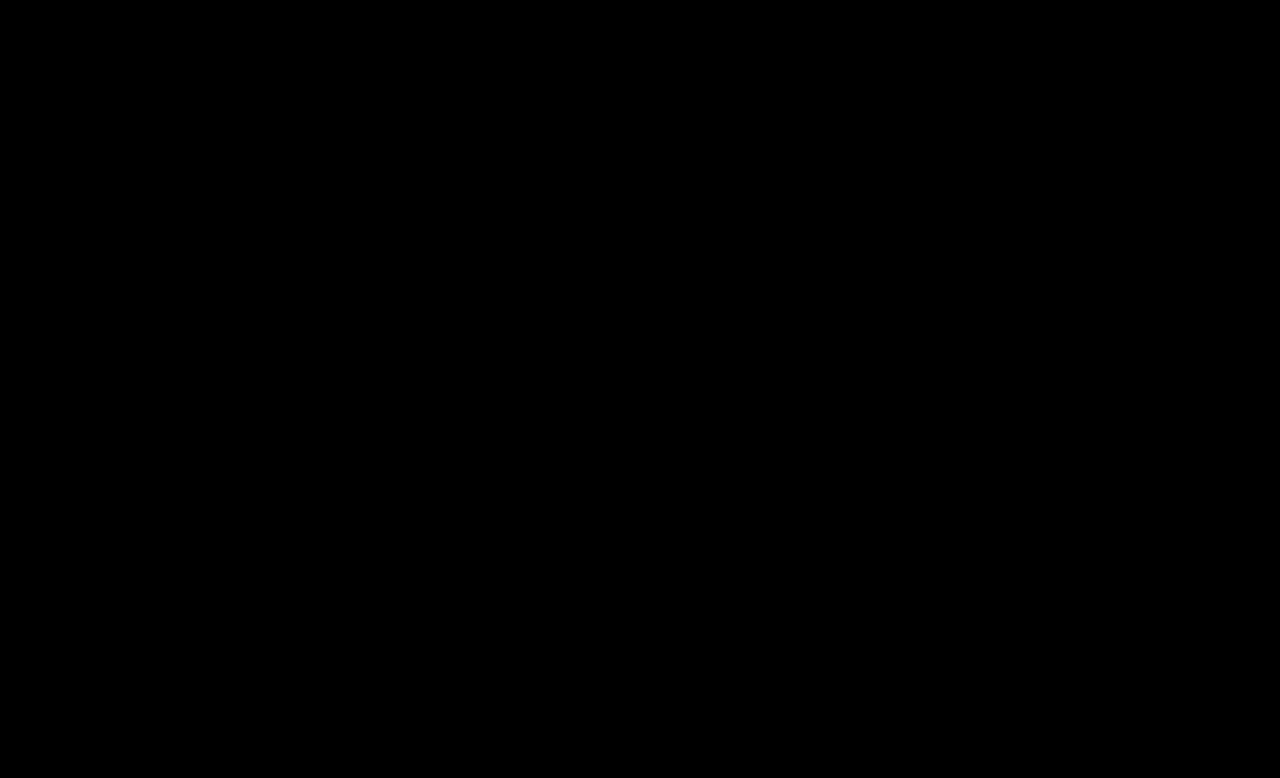
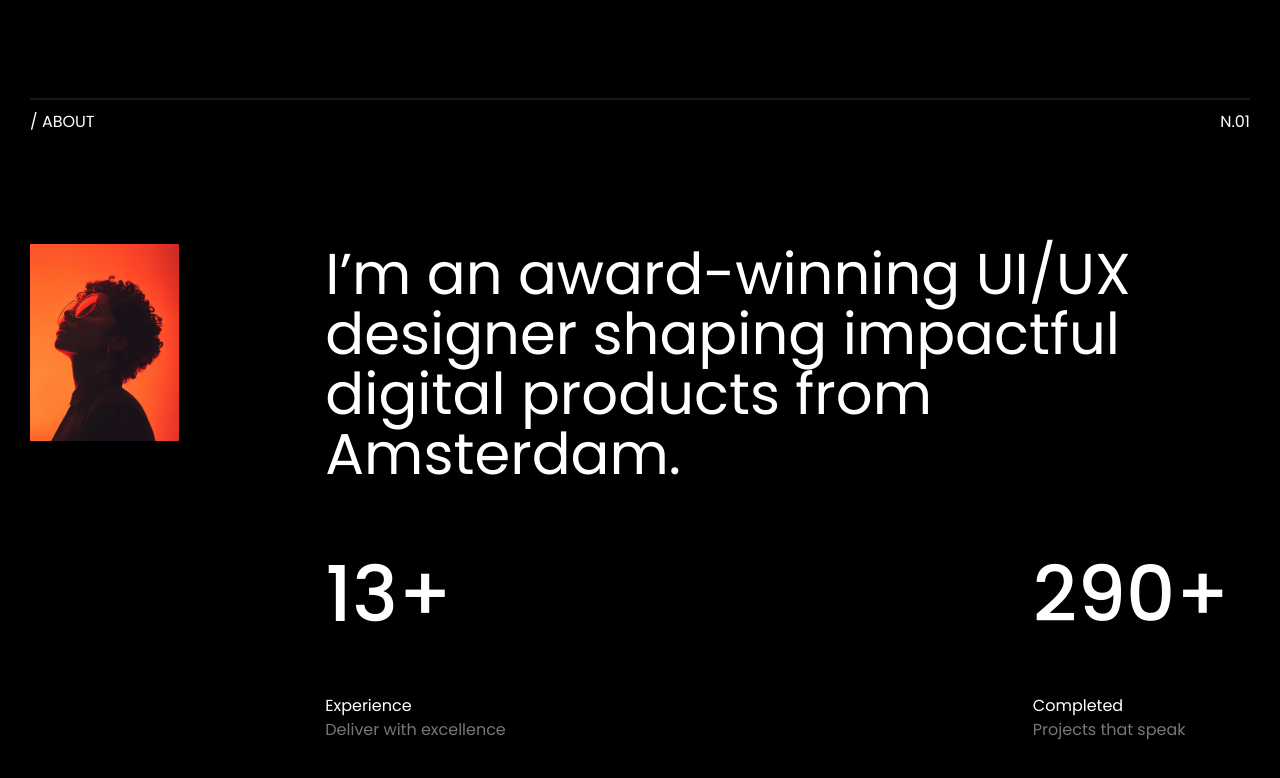
Before and after one commit to nibiralpha/alivia, a Next.js app: page / in a window 1280 px wide. Shown: the part 832-1610 px from the top of the page. Before the commit the page ends 830 px from the top, so only its background shows below. Built offline with nearby package versions, Linux system fonts and the light colour scheme.

Commit message:
about us section basic layout complete

```diff
--- /dev/null
+++ b/src/app/Component/AboutComponent/About.module.css
@@ -0,0 +1,54 @@
+.about_component {
+  margin-top: 68%;
+}
+
+.start {
+  margin-top: 0px;
+  padding-bottom: 25%;
+  display: flex;
+}
+
+.left {
+  margin-right: 12%;
+}
+
+.left img {
+  width: 420px;
+}
+
+/* .right {
+} */
+
+.heading {
+  font-size: 3.6em;
+  line-height: 60px;
+}
+
+.exp {
+  display: flex;
+  justify-content: space-between;
+  margin-right: 20px;
+}
+
+.status {
+  margin-top: 80px;
+}
+
+.years {
+  font-weight: 500;
+  font-size: 4.8em;
+  margin-bottom: 70px;
+}
+
+/* .title {
+} */
+
+.detail {
+  color: #777;
+}
+
+/* .completed {
+}
+
+.status {
+} */
--- /dev/null
+++ b/src/app/Component/AboutComponent/AboutComponent.js
@@ -0,0 +1,39 @@
+import SectionHeadingComponent from "../SectionHeadingComponent/SectionHeadingComponent";
+import styles from "./About.module.css";
+
+export default function AboutComponent() {
+  return (
+    <div className={styles.about_component}>
+      <SectionHeadingComponent
+        name={"/ ABOUT"}
+        number={"N.01"}
+        mbottom={"100px"}
+        mtop={"50px"}
+      />
+      <div className={styles.start}>
+        <div className={styles.left}>
+          <img src="/images/Personal_Portrait.webp" />
+        </div>
+        <div className={styles.right}>
+          <div className={styles.heading}>
+            I’m an award-winning UI/UX designer shaping impactful digital
+            products from Amsterdam.
+          </div>
+          <div className={styles.exp}>
+            <div className={styles.status}>
+              <div className={`${styles.years} ${styles.heading}`}>13+</div>
+              <div className={styles.title}>Experience</div>
+              <div className={styles.detail}>Deliver with excellence</div>
+            </div>
+
+            <div className={styles.status}>
+              <div className={`${styles.years} ${styles.heading}`}>290+</div>
+              <div className={styles.title}>Completed</div>
+              <div className={styles.detail}>Projects that speak</div>
+            </div>
+          </div>
+        </div>
+      </div>
+    </div>
+  );
+}
--- a/src/app/Component/HeroComponent/Hero.module.css
+++ b/src/app/Component/HeroComponent/Hero.module.css
@@ -26,6 +26,7 @@
 .t_container {
   /* display: flex; */
   padding: 25px 25px 0 25px;
+  margin-bottom: 50%;
 }
 
 .about_text_container {
--- a/src/app/Component/HeroComponent/HeroComponent.js
+++ b/src/app/Component/HeroComponent/HeroComponent.js
@@ -28,6 +28,7 @@
         <div className={styles.alivia_text}>Alivia</div>
         <div className={styles.alivia_right_text}>Daiana</div>
       </div>
+
     </div>
   );
 }
--- /dev/null
+++ b/src/app/Component/SectionHeadingComponent/Heading.module.css
@@ -0,0 +1,11 @@
+.heading{
+    width: 100%;
+    border: 1px solid #ffffff17;
+}
+
+.detail{
+    margin-top: 10px;
+    margin-bottom: 10px;
+    display: flex;
+    justify-content: space-between;
+}
--- /dev/null
+++ b/src/app/Component/SectionHeadingComponent/SectionHeadingComponent.js
@@ -0,0 +1,23 @@
+import styles from "./Heading.module.css";
+
+export default function SectionHeadingComponent({
+  name,
+  number,
+  mbottom,
+  mtop,
+}) {
+  return (
+    <div
+      style={{
+        marginTop: mtop,
+        paddingBottom: mbottom,
+      }}
+    >
+      <div className={styles.heading}></div>
+      <div className={styles.detail}>
+        <div>{name}</div>
+        <div>{number}</div>
+      </div>
+    </div>
+  );
+}
--- a/src/app/page.tsx
+++ b/src/app/page.tsx
@@ -1,9 +1,11 @@
 import HeroComponent from "./Component/HeroComponent/HeroComponent.js";
+import AboutComponent from "./Component/AboutComponent/AboutComponent.js";
 
 export default function Home() {
   return (
     <div className="bg">
       <HeroComponent />
+      <AboutComponent />
     </div>
   );
 }
```
Also changed, not shown: public/images/Personal_Portrait.webp (added).
